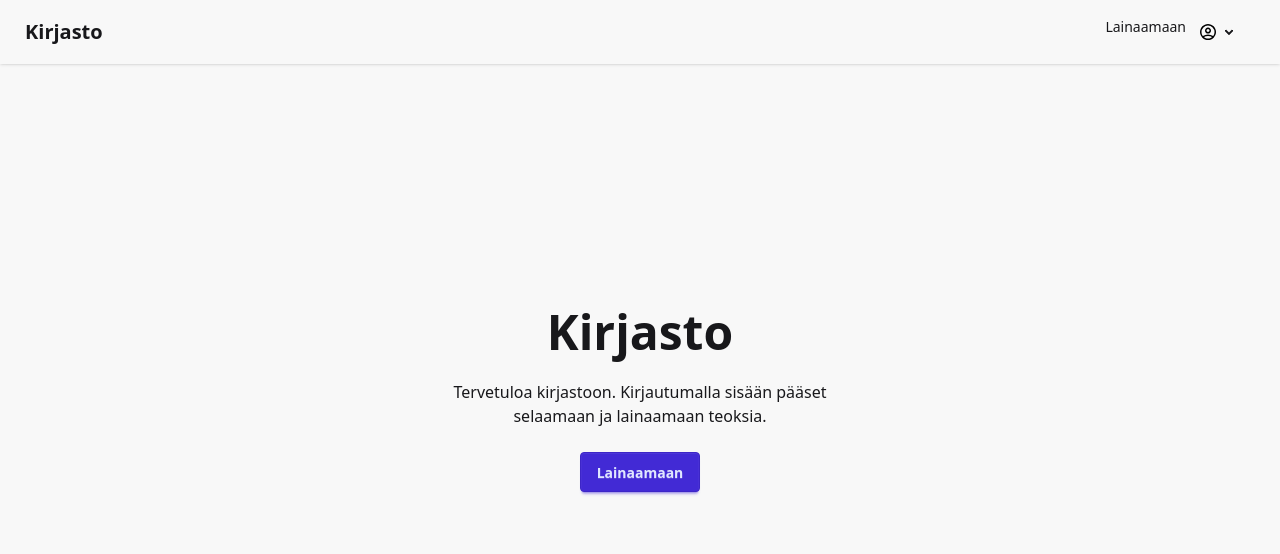
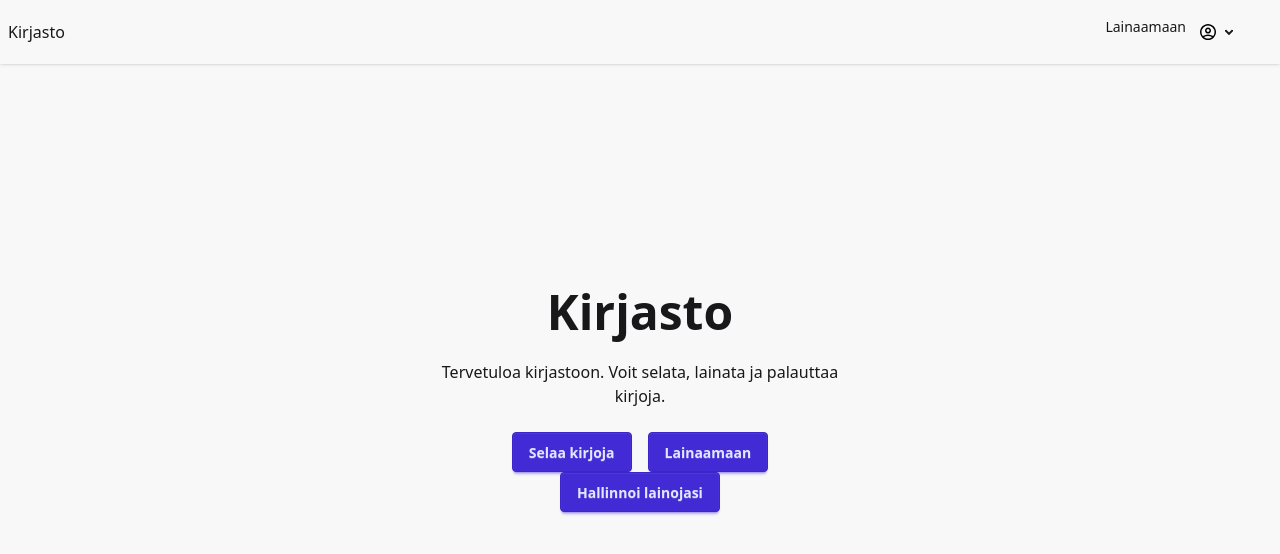
Before and after one commit to kashmirai/kirjasto, a Next.js app in the folder my-app/: page / in a window 1280 px wide. Shown: the top 554 px of the page. Built offline with nearby package versions, Linux system fonts and the light colour scheme; no server answers.

Commit message:
Kirjojen selailu

```diff
--- a/my-app/app/(main)/lainaus/page.tsx
+++ b/my-app/app/(main)/lainaus/page.tsx
@@ -71,6 +71,7 @@ export default function KayttajaPage() {
 
       const lainattavatKirjat = lainat?.map(laina => ({
         book_id :  laina.book_id,
+        title : laina.nimi,
         member_id : kayttaja?.id,
         issue_date : new Date().toISOString(),
         due_date : new Date(new Date().setDate(new Date().getDate() + 30)).toISOString()
--- a/my-app/app/(main)/layout.tsx
+++ b/my-app/app/(main)/layout.tsx
@@ -27,7 +27,7 @@ export default function MainLayout({
     <main>
         <div className="navbar fixed top-0 left-0 w-full z-50 shadow-sm bg-base-200">
         <div className="flex-1">
-          <a className="btn btn-ghost text-xl">Kirjasto</a>
+          <Link href = "/">Kirjasto</Link>
         </div>
         <div className="flex-none">
           <ul className="menu menu-horizontal px-7">
--- a/my-app/app/(main)/page.tsx
+++ b/my-app/app/(main)/page.tsx
@@ -10,9 +10,11 @@ export default async function Home(): Promise<React.ReactElement> {
     <div className="max-w-md">
       <h1 className="text-5xl font-bold">Kirjasto</h1>
       <p className="py-6">
-        Tervetuloa kirjastoon. Kirjautumalla sisään pääset selaamaan ja lainaamaan teoksia.
+        Tervetuloa kirjastoon. Voit selata, lainata ja palauttaa kirjoja.
       </p>
-      <a href="/lainaus" className="btn btn-primary">Lainaamaan</a>
+      <a href="/selaa" className="btn btn-primary mx-2">Selaa kirjoja</a>
+      <a href="/lainaus" className="btn btn-primary mx-2">Lainaamaan</a>
+      <a href="/profiili" className="btn btn-primary mx-2">Hallinnoi lainojasi</a>
     </div>
   </div>
 </div>
--- a/my-app/app/(main)/profiili/page.tsx
+++ b/my-app/app/(main)/profiili/page.tsx
@@ -24,15 +24,11 @@ export default function ProfiiliPage() {
     const {error, kayttaja,  kayttajaTiedot} = useUser();
 
     const uusiLaina = async (transaction_id : any) => {
-      console.log("Uusi laina id:llä", transaction_id);
 
       const {data : hakuData, error : hakuError} = await supabase.from("transactions").select("due_date").eq("transaction_id", transaction_id).single();
       if (hakuError) {
         console.error("Virhe hakiessa due datea:", hakuError.message);
         return;
-      }
-      if (hakuData) {
-        console.log("Due date:", hakuData.due_date);
       }
 
         const dueDate = new Date(hakuData.due_date);
@@ -52,7 +48,6 @@ export default function ProfiiliPage() {
         if (error) {
             console.error("Virhe palautettaessa kirjaa:", error.message);
         } else {
-            console.log("Kirja palautettu onnistuneesti", data);
             setLainat(prevLainat => prevLainat ? prevLainat.filter(laina => laina.transaction_id !== transaction_id) : null);
         }
     }
@@ -63,7 +58,7 @@ export default function ProfiiliPage() {
     const { data, error } = await supabase
       .from("transactions")
       .select("*, books(*)")
-      .eq("member_id", kayttaja.id);
+      .eq("member_id", kayttaja.id).order("due_date", { ascending: true });
 
     if (error) {
       console.error("Virhe lainauksia haettaessa:", error.message);
@@ -83,7 +78,6 @@ export default function ProfiiliPage() {
         })
       }));
       setLainat(mappedLainat);
-      console.log("Lainaukset:", mappedLainat);
     }
   };
 
--- /dev/null
+++ b/my-app/app/(main)/selaa/page.tsx
@@ -0,0 +1,55 @@
+'use client'
+import { useUser } from "@/context/UserContext";
+import { logoutUser } from "@/utils/auth";
+import { supabase } from "@/utils/supabase/supabaseClient";
+import { useRouter } from "next/navigation";
+import { RefObject, useEffect, useRef, useState } from "react";
+
+
+export default function SelaaPage() {
+
+    const [kirjat, setKirjat] = useState<any[]>([]);
+
+    const haeKirjat = async () => {
+        const {data, error} = await supabase.from("books").select('*');
+        if (error) {
+            console.error("Virhe hakiessa kirjoja:", error.message);
+            return;
+        }
+        setKirjat(data);
+    }
+
+    useEffect(() => {
+        haeKirjat();
+    }, [])
+
+  return (
+
+    <div className="hero bg-base-200 min-h-screen">
+    <div className="hero-content text-center">
+    <div className="max-w-full">
+    <h1>Hahaa</h1>
+    <div className = "grid grid-cols-4 gap-4 pt-10">
+    {kirjat.map((kirja, index) => (
+
+        <div className="card bg-base-100 w-48 shadow-sm" key={index}>
+        <figure>
+            <img
+            src={kirja.thumbnail || null}
+            alt={kirja.title}
+            className="p-2" />
+        </figure>
+        <div className="card-body">
+            <h2 className="card-title">{kirja.title}</h2>
+            <p>{kirja.book_id}</p>
+        </div>
+        </div>
+
+    ))}
+    </div>
+    </div>
+    </div>
+    </div>
+
+  );
+}
--- a/my-app/context/UserContext.tsx
+++ b/my-app/context/UserContext.tsx
@@ -1,7 +1,6 @@
 'use client'
 
 import { supabase } from "@/utils/supabase/supabaseClient";
-import { useRouter } from "next/navigation";
 import { createContext, useContext, useEffect, useState } from "react";
 import { User } from "@supabase/supabase-js";
 
@@ -28,7 +27,6 @@ export function UserProvider({ children }: { children: React.ReactNode }) {
     const [kayttaja, setKayttaja] = useState<User | null >(null);
     const [kayttajaTiedot, setKayttajaTiedot] = useState<Kayttajatiedot | null>(null);
     const [error, setError] = useState<string | null>(null);
-    const router = useRouter();
 
     useEffect(() => {
     const haeKayttaja = async () => {
@@ -51,8 +49,6 @@ export function UserProvider({ children }: { children: React.ReactNode }) {
             .single();
 
         setKayttajaTiedot(kayttajaData);
-        console.log("Käyttäjätiedot:", kayttajaData);
-        console.log("Käyttäjä:", kayttajaTiedot);
 
         } else {
         setKayttaja(null);
```
